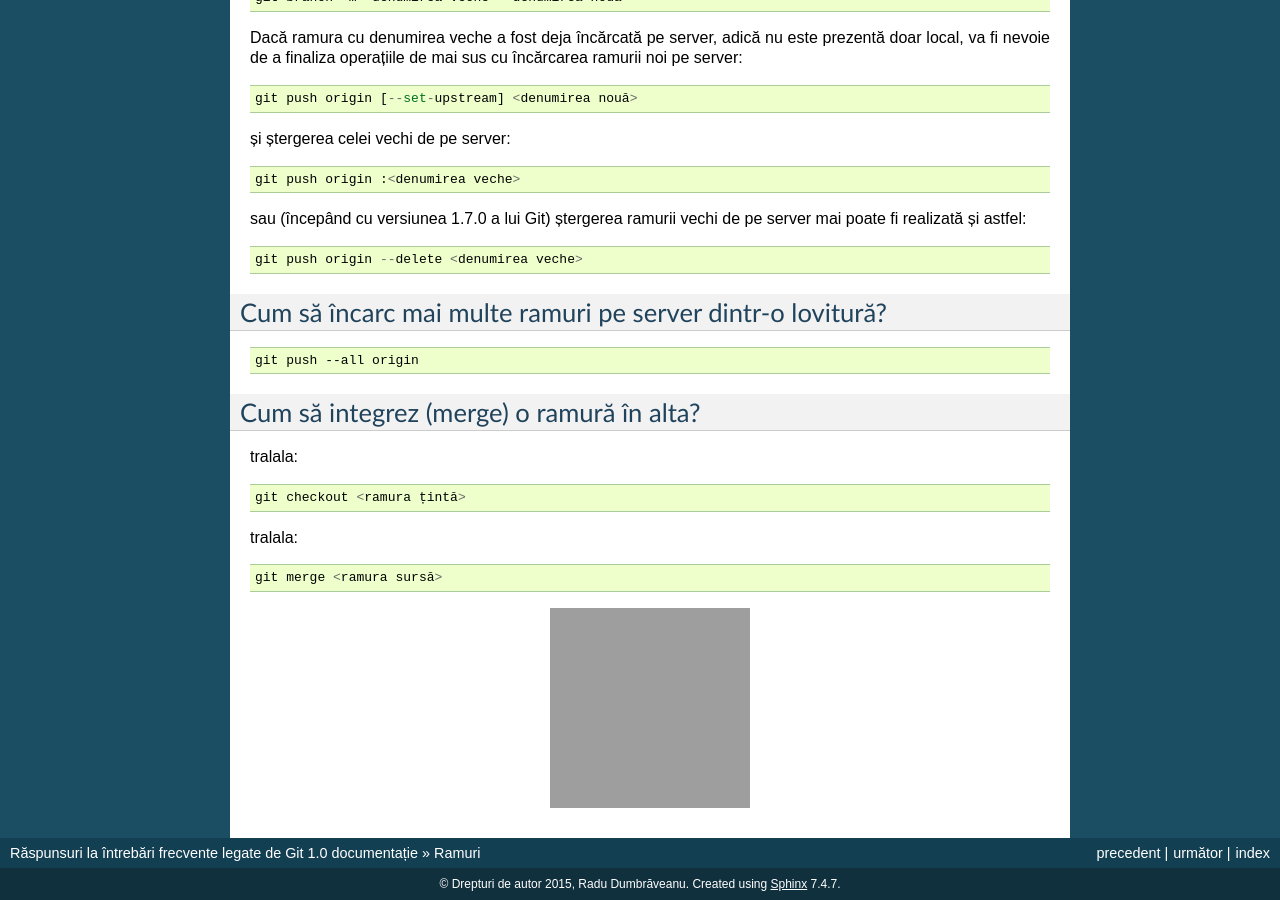
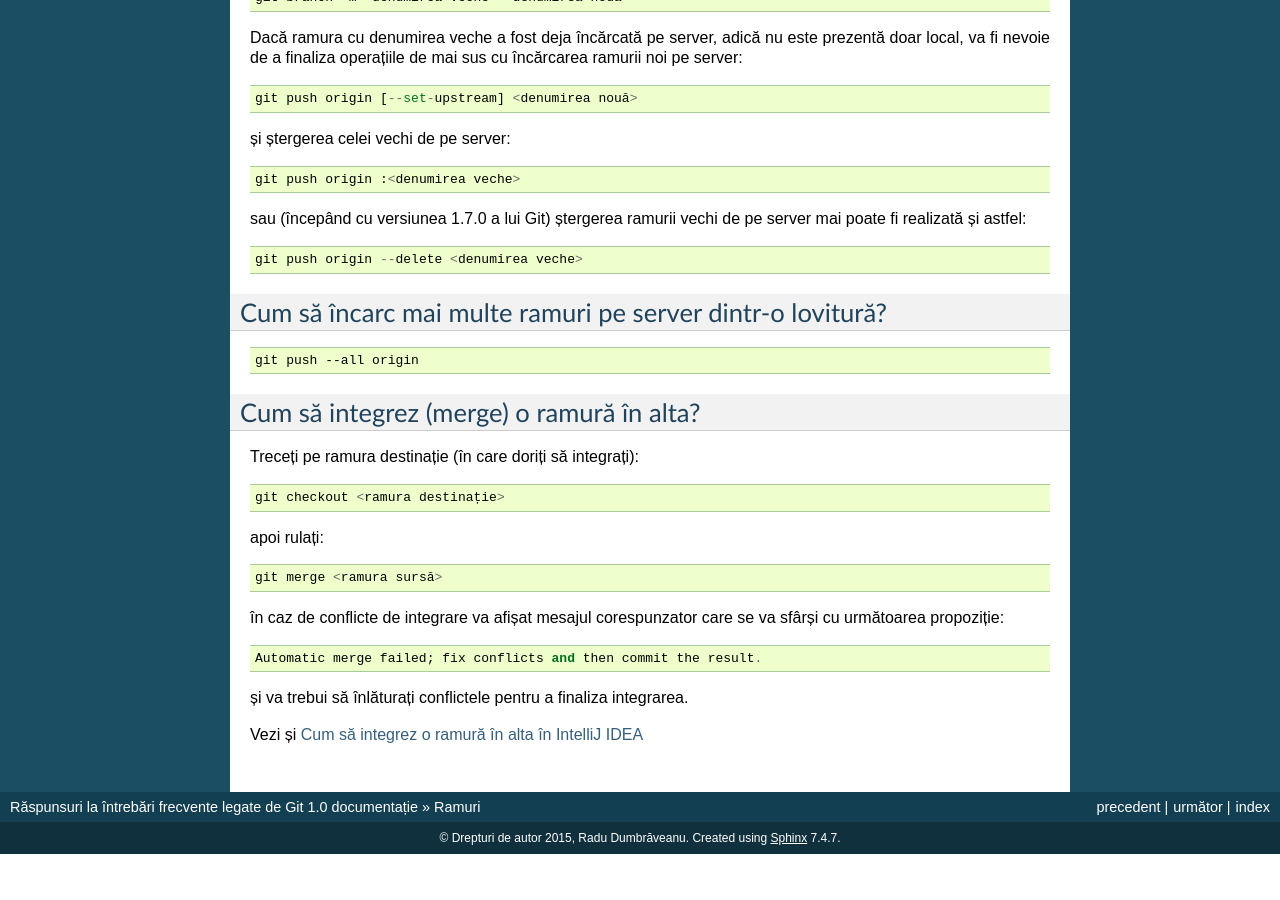
Before and after one commit to Streeling/git-rif, a Sphinx documentation site: the page built from source/ramuri.rst, in a window 1280 px wide and 900 px high, scrolled down 2600 px. Built offline with Sphinx 7.4.7, drawn with Linux system fonts in a browser that asks for light colours; after the commit the page ends 3454 px from its top, so only the background shows below that; grey boxes are pictures that could not be loaded.

Commit message:
Adăugare răspuns pentru IDEA

```diff
--- a/source/ramuri.rst
+++ b/source/ramuri.rst
@@ -168,22 +168,18 @@ Cum să încarc mai multe ramuri pe server dintr-o lovitură?
 Cum să integrez (merge) o ramură în alta?
 """""""""""""""""""""""""""""""""""""""""
 
-tralala::
+Treceți pe ramura destinație (în care doriți să integrați)::
 
-   git checkout <ramura țintă>
+   git checkout <ramura destinație>
 
-tralala::
+apoi rulați::
 
    git merge <ramura sursă>
 
-.. image:: images/merge1.png
-    :width: 200px
-    :align: center
-    :height: 100px
-    :alt: alternate text
+în caz de conflicte de integrare va afișat mesajul corespunzator care se va sfârși cu următoarea propoziție::
 
-.. image:: images/merge2.png
-    :width: 200px
-    :align: center
-    :height: 100px
-    :alt: alternate text
+   Automatic merge failed; fix conflicts and then commit the result.
+
+și va trebui să înlăturați conflictele pentru a finaliza integrarea.
+
+Vezi și :ref:`Cum să integrez o ramură în alta în IntelliJ IDEA <idea-cum-să-integrez-o-ramură-în-alta>`
```
Also changed, not shown: source/idea/index.rst (added, +7 -0 lines), source/idea/ramuri.rst (added, +37 -0 lines), source/index.rst (+10 -2 lines), source/_static/coming_soon.png (added).
